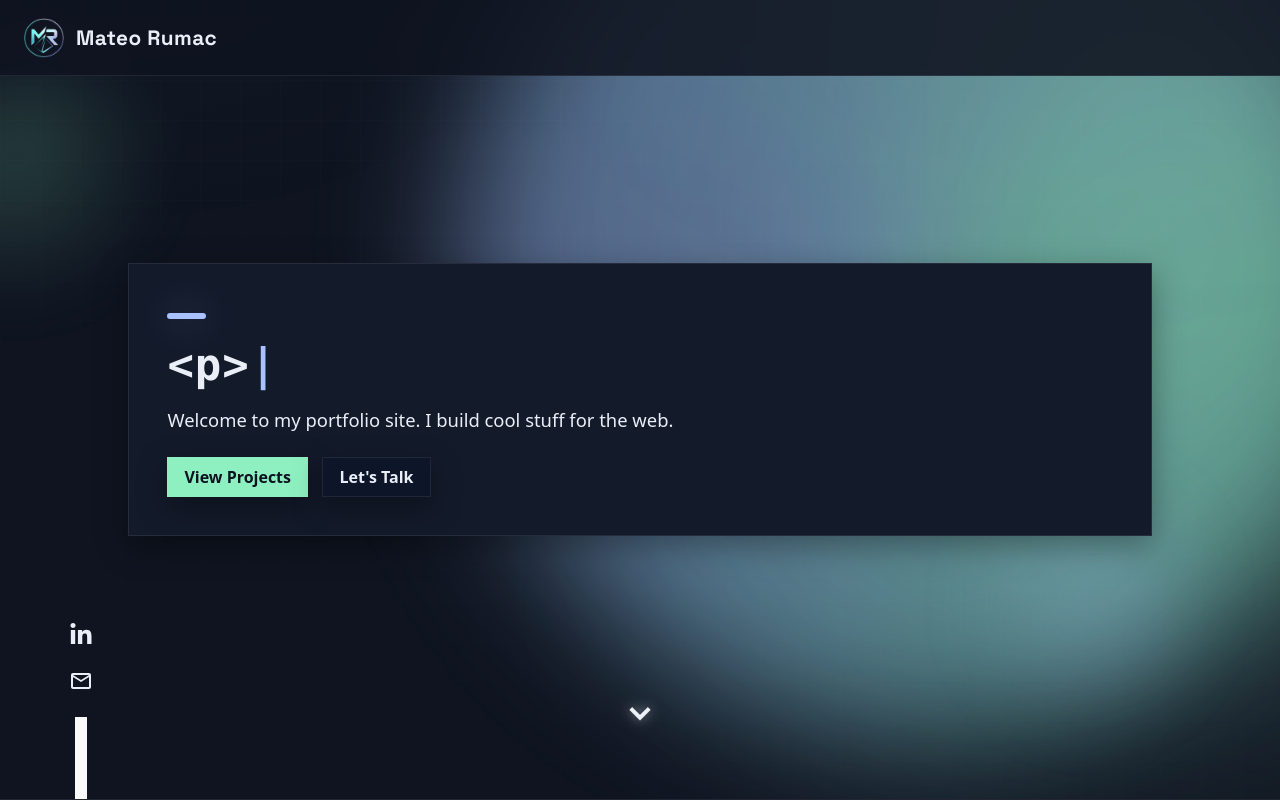
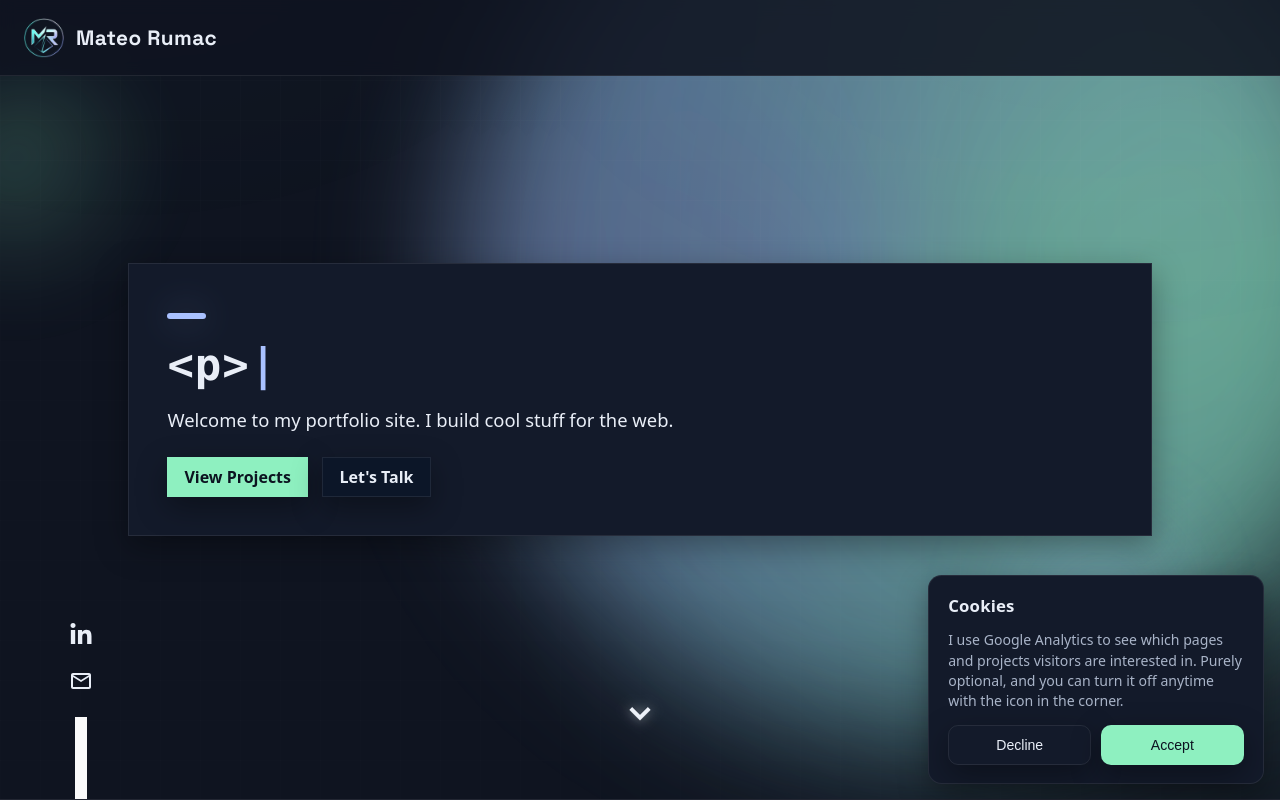
Before and after one commit to mateorumac/new-portfolio, a React (Vite) app: page /en in a window 1280 px wide. Shown: the top 800 px of the page. Built offline with nearby package versions, Linux system fonts and the light colour scheme.

Commit message:
implemented cookie system

```diff
--- a/index.html
+++ b/index.html
@@ -11,20 +11,6 @@
     />
 
     <title>Mateo Rumac | Frontend & Web Developer</title>
-
-    <!-- Google Analytics -->
-    <script
-      async
-      src="https://www.googletagmanager.com/gtag/js?id=G-G54L259QS2"
-    ></script>
-    <script>
-      window.dataLayer = window.dataLayer || [];
-      function gtag() {
-        dataLayer.push(arguments);
-      }
-      gtag("js", new Date());
-      gtag("config", "G-G54L259QS2", { cookie_flags: "SameSite=None;Secure" });
-    </script>
 
     <!-- Primary SEO -->
     <meta
--- a/src/App.jsx
+++ b/src/App.jsx
@@ -7,6 +7,7 @@ import Resume from "./pages/Resume";
 import NotFound from "./pages/NotFound";
 import Navbar from "./components/Navbar";
 import ScrollToTop from "./components/ScrollToTop";
+import CookieConsent from "./components/CookieConsent";
 
 function LangLayout() {
   const { lang } = useParams();
@@ -105,6 +106,7 @@ export default function App() {
         </Route>
         <Route path="*" element={<NotFound />} />
       </Routes>
+      <CookieConsent />
     </>
   );
 }
--- /dev/null
+++ b/src/components/CookieConsent.jsx
@@ -0,0 +1,130 @@
+import { useEffect, useState } from "react";
+import { useTranslation } from "react-i18next";
+import { TbCookie } from "react-icons/tb";
+import { loadGoogleAnalytics, disableGoogleAnalytics } from "../utils/analytics";
+import "../styles/CookieConsent.css";
+
+const STORAGE_KEY = "mateorumac-analytics-consent";
+
+export default function CookieConsent() {
+  const { t } = useTranslation();
+  const [consent, setConsent] = useState(
+    () => localStorage.getItem(STORAGE_KEY) || null
+  );
+  const [bannerMounted, setBannerMounted] = useState(false);
+  const [bannerClosing, setBannerClosing] = useState(false);
+
+  useEffect(() => {
+    if (consent === "accepted") {
+      loadGoogleAnalytics();
+    } else if (consent === "declined") {
+      disableGoogleAnalytics();
+    }
+  }, [consent]);
+
+  useEffect(() => {
+    const onStorage = (e) => {
+      if (e.key !== STORAGE_KEY) return;
+      setConsent(e.newValue);
+      if (e.newValue) closeBanner();
+    };
+    window.addEventListener("storage", onStorage);
+    return () => window.removeEventListener("storage", onStorage);
+  }, []);
+
+  useEffect(() => {
+    if (consent !== null) return;
+
+    const interactionEvents = ["pointerdown", "keydown", "scroll", "touchstart"];
+    const revealOnInteraction = () => {
+      interactionEvents.forEach((event) =>
+        window.removeEventListener(event, revealOnInteraction)
+      );
+      openBanner();
+    };
+
+    interactionEvents.forEach((event) =>
+      window.addEventListener(event, revealOnInteraction, { passive: true })
+    );
+
+    return () =>
+      interactionEvents.forEach((event) =>
+        window.removeEventListener(event, revealOnInteraction)
+      );
+  }, [consent]);
+
+  const openBanner = () => {
+    setBannerClosing(false);
+    setBannerMounted(true);
+  };
+
+  const closeBanner = () => {
+    setBannerClosing(true);
+    window.setTimeout(() => {
+      setBannerMounted(false);
+      setBannerClosing(false);
+    }, 400);
+  };
+
+  const choose = (value) => {
+    localStorage.setItem(STORAGE_KEY, value);
+    setConsent(value);
+    closeBanner();
+  };
+
+  return (
+    <>
+      <button
+        type="button"
+        className={`cookie-settings-btn ${
+          bannerMounted ? "cookie-settings-btn--hidden" : ""
+        }`}
+        onClick={openBanner}
+        aria-hidden={bannerMounted}
+        tabIndex={bannerMounted ? -1 : 0}
+        aria-label={t("Cookie preferences")}
+        title={t("Cookie preferences")}
+      >
+        <TbCookie aria-hidden="true" />
+      </button>
+
+      {bannerMounted && (
+        <div
+          className="cookie-banner"
+          role="dialog"
+          aria-live="polite"
+          aria-label={t("Cookie preferences")}
+        >
+          <div
+            className={`cookie-banner__inner ${
+              bannerClosing ? "cookie-banner__inner--closing" : ""
+            }`}
+          >
+            <h2 className="cookie-banner__title">{t("Cookies")}</h2>
+            <p className="cookie-banner__text">
+              {t(
+                "I use Google Analytics to see which pages and projects visitors are interested in. Purely optional, and you can turn it off anytime with the icon in the corner."
+              )}
+            </p>
+            <div className="cookie-banner__actions">
+              <button
+                type="button"
+                className="btn ghost cookie-banner__btn"
+                onClick={() => choose("declined")}
+              >
+                {t("Decline")}
+              </button>
+              <button
+                type="button"
+                className="btn primary cookie-banner__btn"
+                onClick={() => choose("accepted")}
+              >
+                {t("Accept")}
+              </button>
+            </div>
+          </div>
+        </div>
+      )}
+    </>
+  );
+}
--- a/src/locales/hr.json
+++ b/src/locales/hr.json
@@ -143,6 +143,11 @@
   "DevOps flow with cPanel deployments, Bitbucket Git repos and SSH for server tasks (Composer, Stripe and dependencies). Testing with Postman.": "DevOps tijek rada uz implementacije preko cPanela, Bitbucket Git repozitorije i SSH za rad na serveru (Composer, Stripe i ovisnosti). Testiranje s Postmanom.",
   "Interactive dashboards in Chart.js visualizing real-time KPIs like occupancy, revenue and OTA channels.": "Interaktivni dashboardi u Chart.js-u koji vizualiziraju KPI pokazatelje u stvarnom vremenu, poput popunjenosti, prihoda i OTA kanala.",
   "Internal Admin Dashboard that automates daily check-out and next-day arrivals, removing manual errors and saving operational time.": "Interni admin dashboard koji automatizira svakodnevne odjave i dolaske sljedećeg dana, uklanja ručne pogreške i štedi operativno vrijeme.",
-  "Brand visuals, presentations and social content, plus analytics tracking and GDPR compliance with cookie consent systems.": "Dizajn vizualnog identiteta, prezentacija i sadržaja za društvene mreže, uz praćenje analitike i usklađenost s GDPR-om kroz sustave upravljanja kolačićima."
+  "Brand visuals, presentations and social content, plus analytics tracking and GDPR compliance with cookie consent systems.": "Dizajn vizualnog identiteta, prezentacija i sadržaja za društvene mreže, uz praćenje analitike i usklađenost s GDPR-om kroz sustave upravljanja kolačićima.",
 
+  "Cookie preferences": "Postavke kolačića",
+  "Cookies": "Kolačići",
+  "I use Google Analytics to see which pages and projects visitors are interested in. Purely optional, and you can turn it off anytime with the icon in the corner.": "Koristim Google Analytics kako bih vidio koje stranice i projekti zanimaju posjetitelje. Potpuno je neobavezno, a možete to isključiti u bilo kojem trenutku putem ikone u kutu.",
+  "Decline": "Odbij",
+  "Accept": "Prihvati"
 }
--- /dev/null
+++ b/src/styles/CookieConsent.css
@@ -0,0 +1,135 @@
+.cookie-settings-btn {
+  position: fixed;
+  left: 1rem;
+  bottom: 1rem;
+  z-index: 120;
+  display: inline-flex;
+  align-items: center;
+  justify-content: center;
+  width: 2.6rem;
+  height: 2.6rem;
+  border-radius: 999px;
+  border: 0.0625rem solid var(--border);
+  background: var(--panel-2);
+  color: var(--text);
+  cursor: pointer;
+  box-shadow: var(--shadow);
+  opacity: 1;
+  transform: scale(1);
+  transition: transform 0.4s cubic-bezier(0.16, 1, 0.3, 1),
+    background 0.15s ease, opacity 0.4s cubic-bezier(0.16, 1, 0.3, 1);
+}
+
+.cookie-settings-btn--hidden {
+  opacity: 0;
+  transform: scale(0.85);
+  pointer-events: none;
+}
+
+.cookie-settings-btn:hover {
+  transform: translateY(-0.0625rem);
+  background: var(--panel);
+}
+
+.cookie-settings-btn:focus-visible {
+  outline: 0.125rem solid var(--accent-2);
+  outline-offset: 0.15rem;
+}
+
+.cookie-settings-btn svg {
+  width: 1.2rem;
+  height: 1.2rem;
+}
+
+.cookie-banner {
+  position: fixed;
+  left: 1rem;
+  right: 1rem;
+  bottom: 1rem;
+  z-index: 130;
+  display: flex;
+  justify-content: flex-end;
+}
+
+.cookie-banner__inner {
+  width: 100%;
+  max-width: 21rem;
+  display: flex;
+  flex-direction: column;
+  gap: 0.85rem;
+  padding: 1.1rem 1.2rem;
+  border-radius: 0.85rem;
+  border: 0.0625rem solid var(--border);
+  background: var(--panel);
+  box-shadow: var(--shadow);
+  animation: cookieBannerIn 0.6s cubic-bezier(0.16, 1, 0.3, 1) both;
+}
+
+.cookie-banner__inner--closing {
+  animation: cookieBannerOut 0.4s cubic-bezier(0.4, 0, 0.2, 1) both;
+}
+
+.cookie-banner__title {
+  margin: 0;
+  font-size: 1.05rem;
+  font-weight: 700;
+  letter-spacing: 0.01em;
+  color: var(--text);
+}
+
+.cookie-banner__text {
+  margin: 0;
+  font-size: 0.88rem;
+  line-height: 1.45;
+  color: var(--muted);
+}
+
+.cookie-banner__actions {
+  display: flex;
+  gap: 0.6rem;
+}
+
+.cookie-banner__btn {
+  flex: 1;
+  justify-content: center;
+  height: 2.35rem;
+  padding: 0 1rem;
+  font-size: 0.88rem;
+}
+
+@keyframes cookieBannerIn {
+  from {
+    opacity: 0;
+    transform: translateY(1.4rem) scale(0.96);
+  }
+  to {
+    opacity: 1;
+    transform: none;
+  }
+}
+
+@keyframes cookieBannerOut {
+  from {
+    opacity: 1;
+    transform: none;
+  }
+  to {
+    opacity: 0;
+    transform: translateY(1rem) scale(0.97);
+  }
+}
+
+@media (prefers-reduced-motion: reduce) {
+  .cookie-settings-btn,
+  .cookie-banner__inner,
+  .cookie-banner__inner--closing {
+    animation: none !important;
+    transition: none !important;
+  }
+}
+
+@media (max-width: 600px) {
+  .cookie-banner__inner {
+    max-width: none;
+  }
+}
--- /dev/null
+++ b/src/utils/analytics.js
@@ -0,0 +1,27 @@
+export const GA_MEASUREMENT_ID = "G-G54L259QS2";
+
+let gaLoaded = false;
+
+export function loadGoogleAnalytics() {
+  if (gaLoaded || typeof document === "undefined") return;
+  gaLoaded = true;
+
+  window[`ga-disable-${GA_MEASUREMENT_ID}`] = false;
+
+  const script = document.createElement("script");
+  script.async = true;
+  script.src = `https://www.googletagmanager.com/gtag/js?id=${GA_MEASUREMENT_ID}`;
+  document.head.appendChild(script);
+
+  window.dataLayer = window.dataLayer || [];
+  function gtag() {
+    window.dataLayer.push(arguments);
+  }
+  window.gtag = gtag;
+  gtag("js", new Date());
+  gtag("config", GA_MEASUREMENT_ID, { cookie_flags: "SameSite=None;Secure" });
+}
+
+export function disableGoogleAnalytics() {
+  window[`ga-disable-${GA_MEASUREMENT_ID}`] = true;
+}
```
